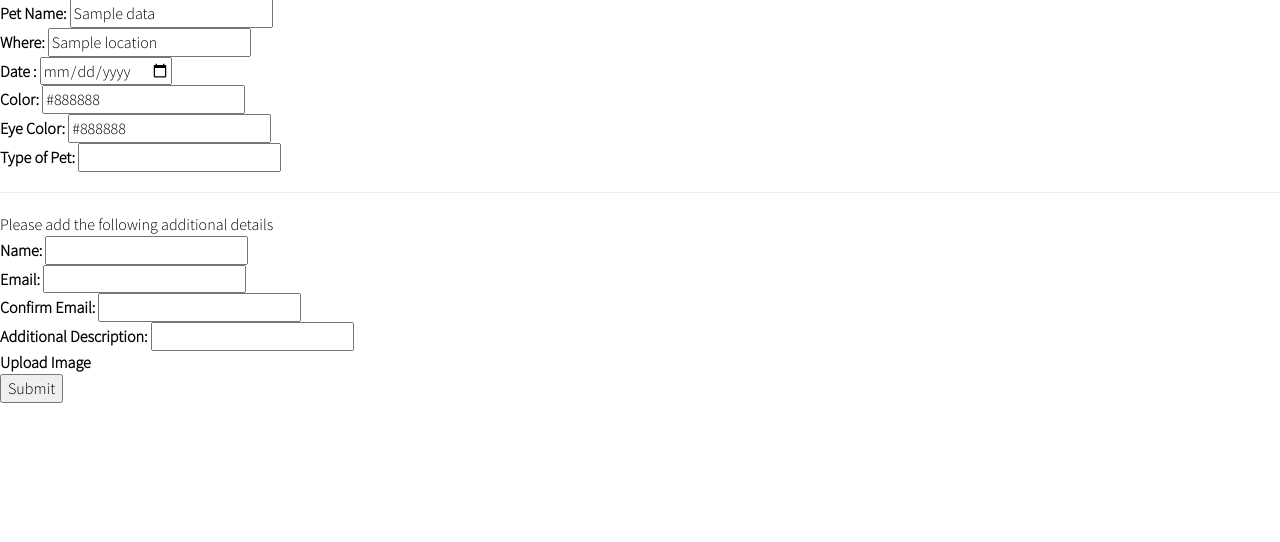
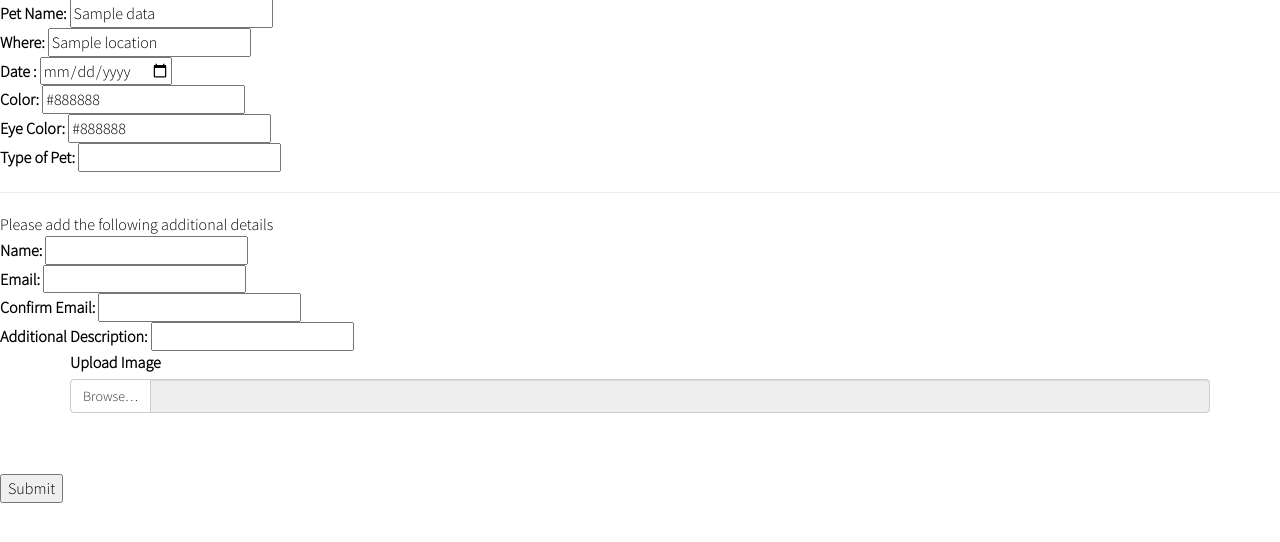
Before and after one commit to pchan37/ubiquitous-happiness, a Flask app: template templates/confirm.html in a window 1280 px wide. Shown: the part 24-566 px from the top of the page. Run offline with Flask 2, Linux system fonts and the light colour scheme; the template is opened without the code that fills it: most values are stand-ins (such as "Sample title", 1, 10 or a date in 2020); some libraries are stand-ins or nearby versions; some web fonts are replaced.

Commit message:
upload image code

```diff
--- a/static/confirm.js
+++ b/static/confirm.js
@@ -15,3 +15,34 @@ var checker = function(){
 $('form :input').on('change input', function(){
     checker();
 });
+
+
+
+$(document).ready( function() {
+        $(document).on('change', '.btn-file :file', function() {
+        var input = $(this),
+            label = input.val().replace(/\\/g, '/').replace(/.*\//, '');
+        input.trigger('fileselect', [label]);
+        });
+        $('.btn-file :file').on('fileselect', function(event, label) {
+            var input = $(this).parents('.input-group').find(':text'),
+                log = label;
+            if( input.length ) {
+                input.val(log);
+            } else {
+                if( log ) alert(log);
+            }
+        });
+        function readURL(input) {
+            if (input.files && input.files[0]) {
+                var reader = new FileReader();
+                reader.onload = function (e) {
+                    $('#img-upload').attr('src', e.target.result);
+                }
+                reader.readAsDataURL(input.files[0]);
+            }
+        }
+        $("#imgInp").change(function(){
+            readURL(this);
+        });
+    });
--- a/static/style.css
+++ b/static/style.css
@@ -225,3 +225,27 @@ tr:hover {background-color: #f5f5f5}
 .pet-image {
 
 }
+
+.btn-file {
+    position: relative;
+    overflow: hidden;
+}
+.btn-file input[type=file] {
+    position: absolute;
+    top: 0;
+    right: 0;
+    min-width: 100%;
+    min-height: 100%;
+    font-size: 100px;
+    text-align: right;
+    filter: alpha(opacity=0);
+    opacity: 0;
+    outline: none;
+    background: white;
+    cursor: inherit;
+    display: block;
+}
+
+#img-upload{
+    width: 100%;
+}
--- a/templates/confirm.html
+++ b/templates/confirm.html
@@ -17,7 +17,25 @@
       <b>Email: </b><input type="text" name="email" id="email" class="formInput" required></input><br>
       <b>Confirm Email: </b><input type="text" name="confirmEmail" id="confirmEmail" class="formInput" required></input><br>
       <b>Additional Description: </b><input type="text" name="description" id="description" class="formInput"></input><br>
-      <b>Upload Image</b><!-- Put Image Upload Here --><input type="hidden" value="" name="imgURL" id="imgURL"></input><br>
+      <!--<b>Upload Image</b>-->
+      <div class="container">
+      <div class="form-group">
+          <label>Upload Image</label>
+          <div class="input-group">
+              <span class="input-group-btn">
+                  <span class="btn btn-default btn-file">
+                      Browse… <input type="file" id="imgInp">
+                  </span>
+              </span>
+              <input type="text" class="form-control" readonly>
+          </div>
+          <img id='img-upload'/>
+        </div>
+      </div>
+
+
+
+      <input type="hidden" value="" name="imgURL" id="imgURL"></input><br>
       <input type="submit" id="submitData" class="formInput"></input><br>
     </form>
   </div>
```
Also changed, not shown: data/discobandit.db.
